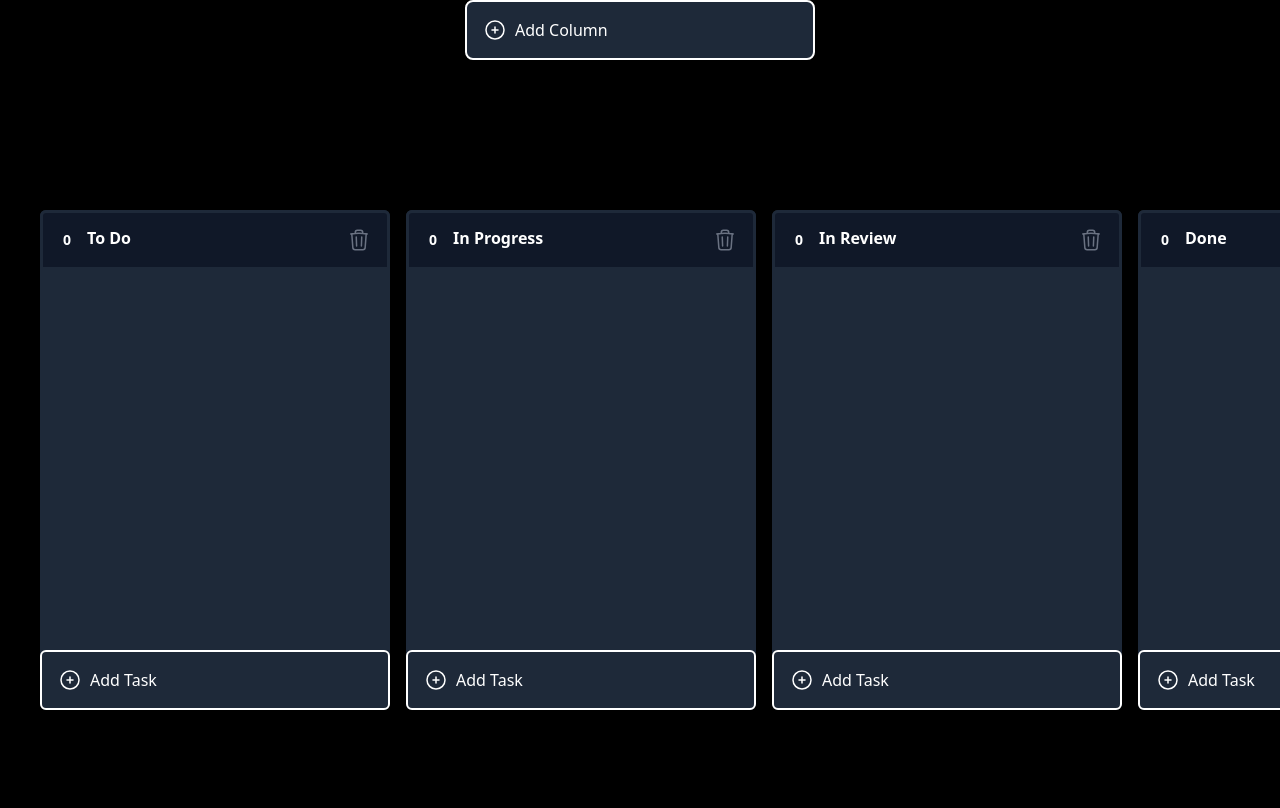
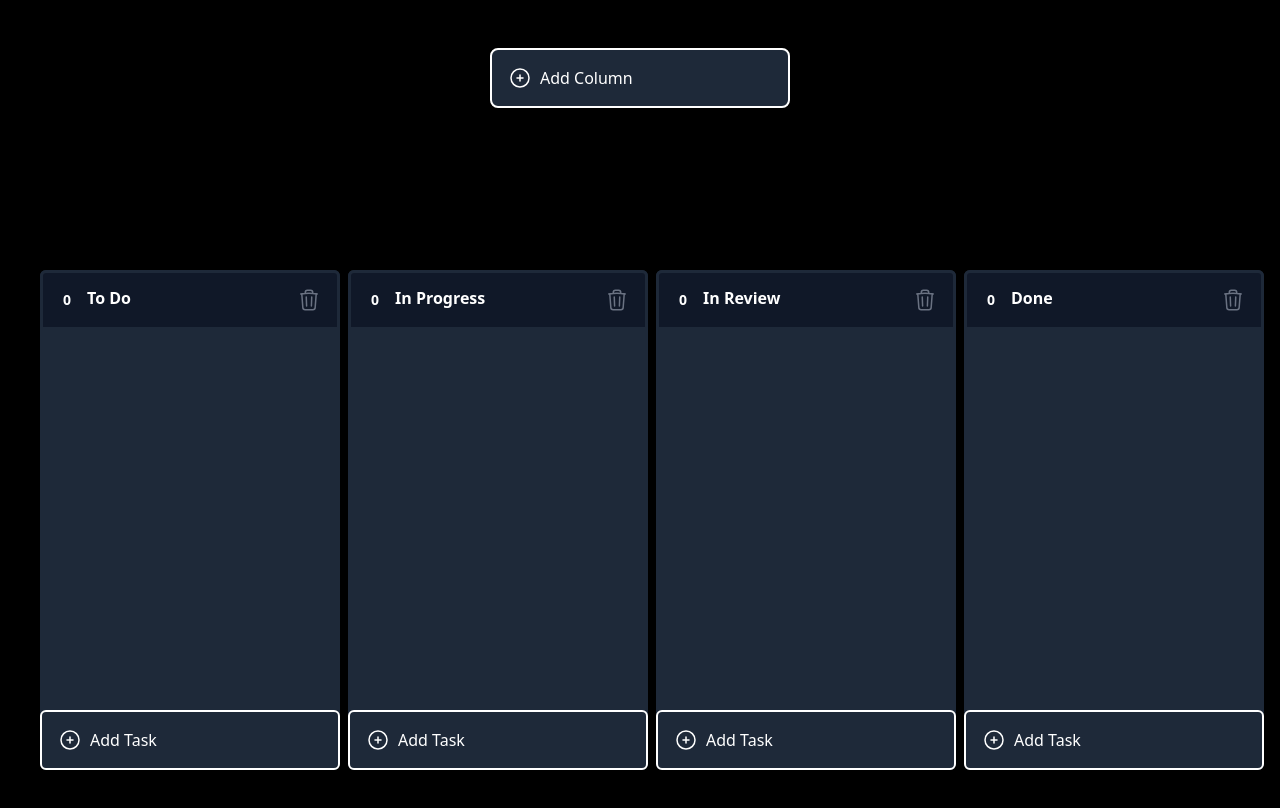
Before and after one commit to wynnblevins/kanban, a React (Vite) app: page / in a window 1280 px wide. Shown: the top 808 px of the page. Built offline with nearby package versions, Linux system fonts and the light colour scheme.

Commit message:
styling tweaks

```diff
--- a/src/components/ColumnContainer.tsx
+++ b/src/components/ColumnContainer.tsx
@@ -60,7 +60,7 @@ const ColumnContainer = (props: Props) => {
       style={style}
       className='
         bg-gray-800
-        w-[350px]
+        w-[300px]
         h-[500px]
         max-h-[500px]
         rounded-md
@@ -78,7 +78,9 @@ const ColumnContainer = (props: Props) => {
       style={style}
       className='
         bg-gray-800
-        w-[350px]
+        w-[300px]
+        md:w-[300px]
+        lg:w-[300px]
         h-[500px]
         max-h-[500px]
         rounded-md
--- a/src/components/KanbanBoard.tsx
+++ b/src/components/KanbanBoard.tsx
@@ -156,16 +156,18 @@ const KanbanBoard = () => {
       <div className="flex justify-center items-center">
         <button className="
           h-[60px]
-          w-[350px]
-          min-w-[350px]
+          w-[300px]
+          min-w-[300px]
           cursor-pointer
           rounded-lg
           border-2
           p-4
+          mt-12
           bg-gray-800
           hover:ring-2
           flex
           gap-2
+          mb-3
         " onClick={createColumn}>
           <PlusIcon />
           Add Column
@@ -188,7 +190,7 @@ const KanbanBoard = () => {
           onDragOver={onDragOver}>
           <div className='m-auto flex gap-4'>
 
-            <div className='flex flex-col xl:flex-row gap-4'>
+            <div className='flex flex-col xl:flex-row gap-2'>
               <SortableContext items={columnsId}>
                 {
                   columns.map((column) => {
```
